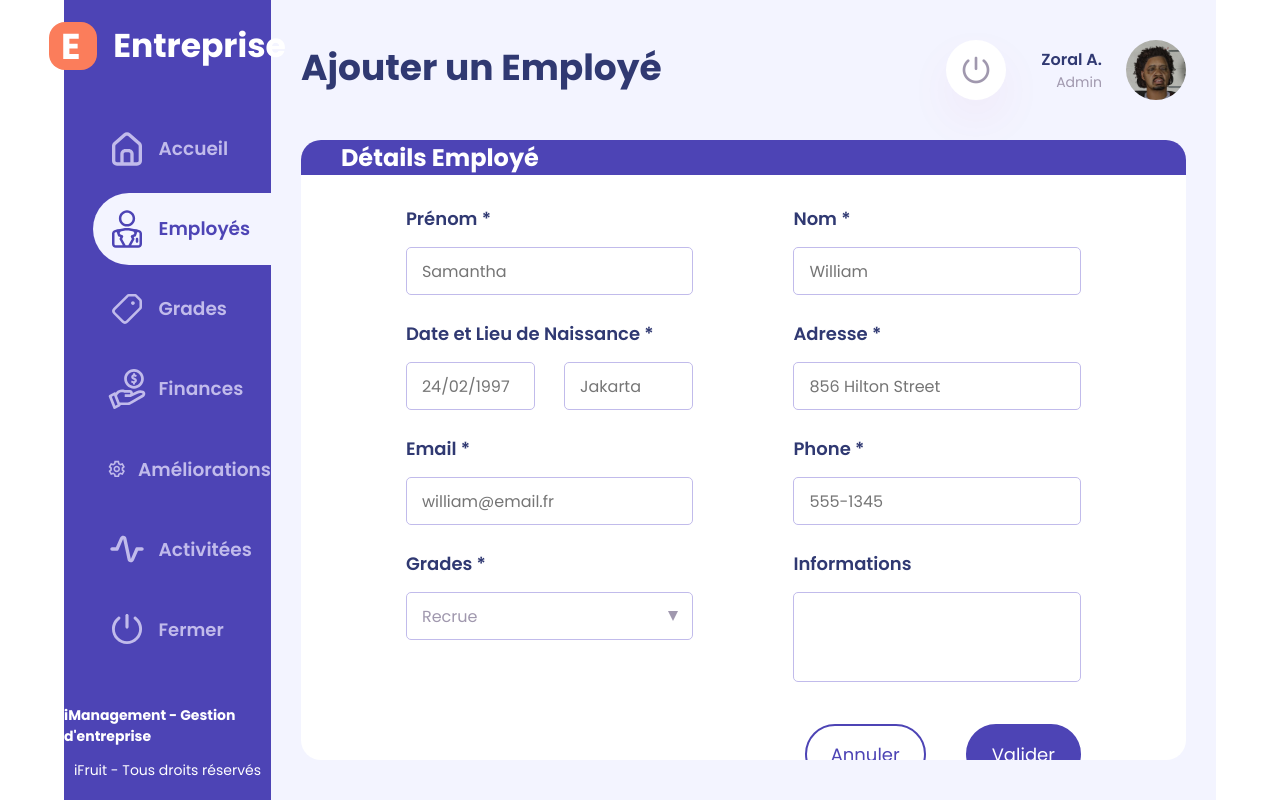
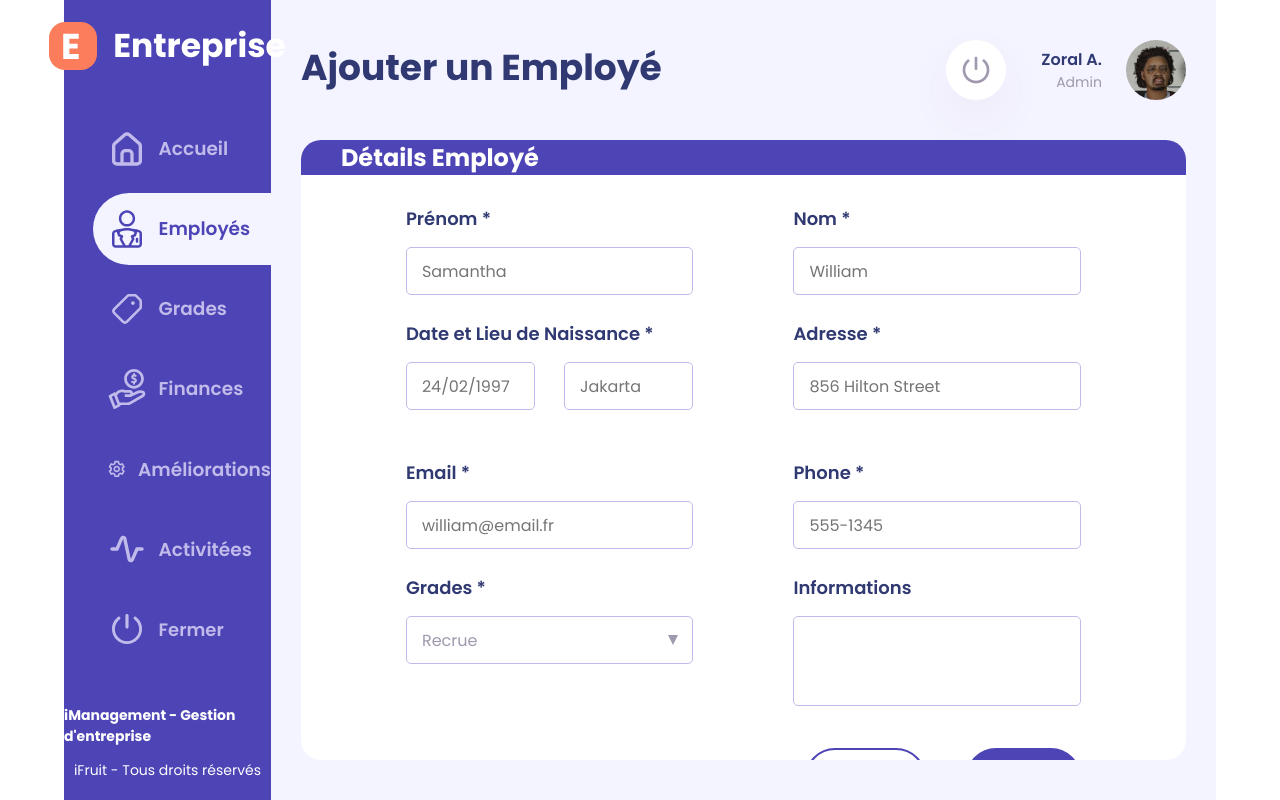
Before and after one commit to Tryade-projects/triade-dashboard, a React (Vite) app: page /employees/employee/add in a window 1280 px wide. Built offline with nearby package versions, Linux system fonts and the light colour scheme.

Commit message:
fix: (_ranksForm.scss): Fix errorMessage CSS

```diff
--- a/src/components/RanksForm/_ranksForm.scss
+++ b/src/components/RanksForm/_ranksForm.scss
@@ -11,11 +11,13 @@
 .label {
   font-size: 18px;
   font-weight: 600;
+  min-height: 1.5rem;
 }
 
 .input {
   max-width: 577px;
-  height: 48px;
+
+  min-height: 3rem;
   padding-left: 14px;
   border-radius: 5px;
   border: 1px solid $colorGrey2;
--- a/src/styles/_mixins.scss
+++ b/src/styles/_mixins.scss
@@ -1,50 +1,48 @@
-@mixin greyText{
+@mixin greyText {
   font-size: 14px;
   color: $colorGrey3;
 }
 
-@mixin headerTableTitle{
+@mixin headerTableTitle {
   font-size: 14px;
   color: $colorText;
   font-weight: 600;
   line-height: 21px;
 }
 
-@mixin greyTitle{
+@mixin greyTitle {
   font-size: 18px;
   color: $colorGrey3;
   font-weight: 400;
 }
 
-@mixin littleTitle{
+@mixin littleTitle {
   font-size: 24px;
   color: $colorText;
 }
 
-@mixin datasTitle{
+@mixin datasTitle {
   font-size: 36px;
   font-weight: 700;
   color: $colorText;
 }
 
-@mixin idTitle{
+@mixin idTitle {
   font-size: 18px;
   font-weight: 600;
   color: $colorCheckbox;
 }
 
-@mixin errorMessage{
+@mixin errorMessage {
   font-size: 0.875rem;
   color: $colorRed;
-    position: absolute;
-    bottom: -8px;
-    left: 5px;
+  min-height: 1.5rem;
 }
 
-@mixin transitionInHover{
-    transition: all ease-in .2s;
+@mixin transitionInHover {
+  transition: all ease-in 0.2s;
 }
 
-@mixin transitionOutHover{
-    transition: all ease-out .2s;
+@mixin transitionOutHover {
+  transition: all ease-out 0.2s;
 }
```
Lines whose indentation alone changed are shown as unchanged.
